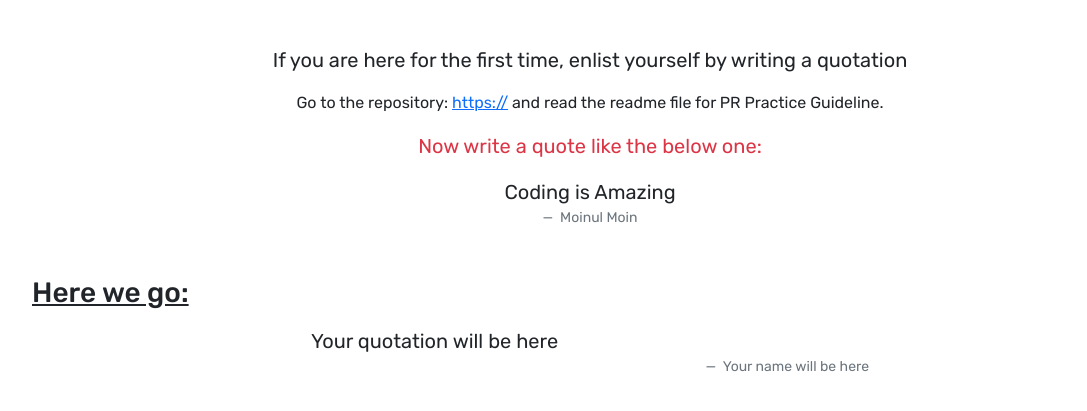
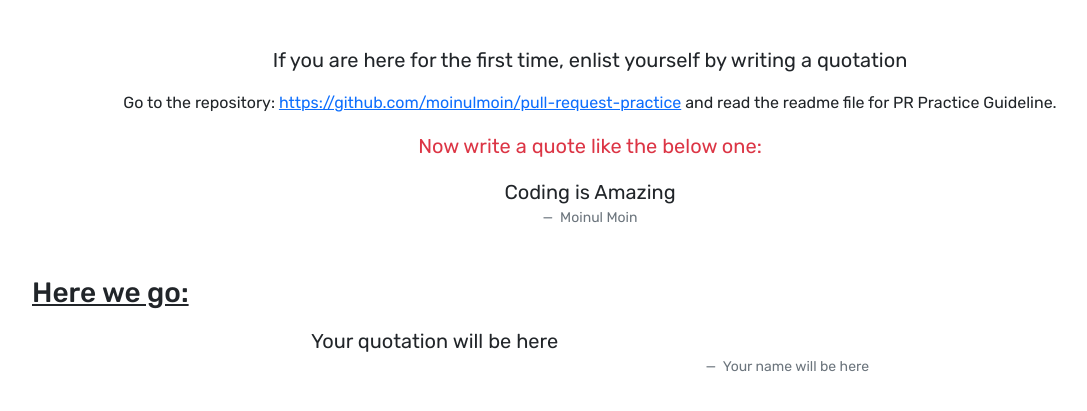
Before and after one commit to moinulmoin/pull-request-practice, a plain HTML site: page index.html in a window 1280 px wide. Shown: the part 67-478 px from the top of the page, without its empty margins (50-1137 px from the left). Drawn offline with nearby package versions, Linux system fonts and the light colour scheme.

Commit message:
added project repo link

```diff
--- a/index.html
+++ b/index.html
@@ -32,7 +32,7 @@
 
             <p class="lead">If you are here for the first time, enlist yourself by writing a quotation</p>
 
-            <p>Go to the repository: <a href="#" class="link-primary">https://</a> and read the readme file for PR
+            <p>Go to the repository: <a href="https://github.com/moinulmoin/pull-request-practice" target="_blank" class="link-primary">https://github.com/moinulmoin/pull-request-practice</a> and read the readme file for PR
                 Practice Guideline.</p>
 
             <p class="lead underline text-danger">Now write a quote like the below one:</p>
```
